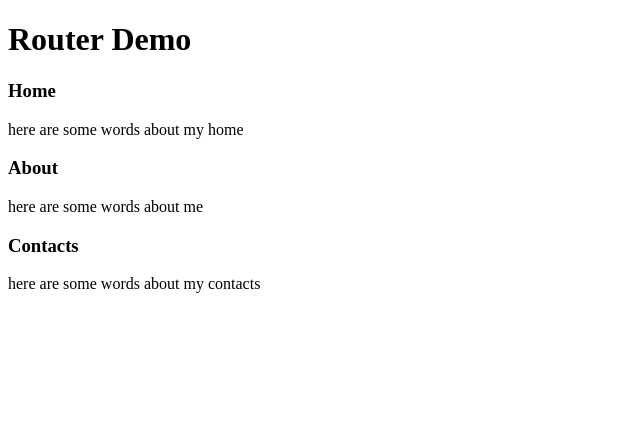
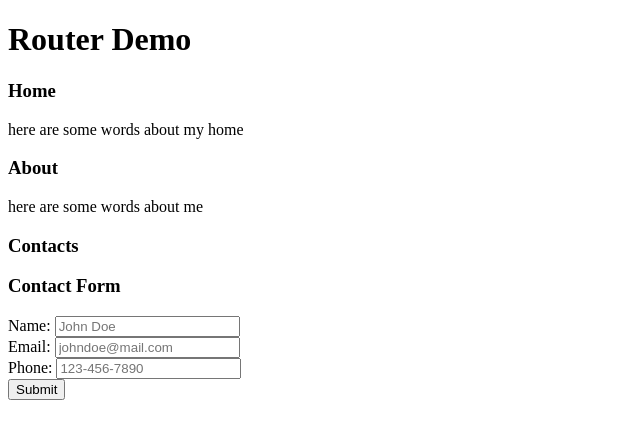
Before and after one commit to loulian444/router-demo, a React (Vite) app: page / in a window 1280 px wide. Shown: the top 438 px of the page, without its empty margins (0-640 px from the left). Built offline with nearby package versions, Linux system fonts and the light colour scheme.

Commit message:
created contact form

```diff
--- a/src/Components/Contact.jsx
+++ b/src/Components/Contact.jsx
@@ -1,8 +1,10 @@
+import ContactForm from "./ContactForm.jsx";
+
 const Contact = () => {
   return (
     <>
       <h3>Contacts</h3>
-      <p>here are some words about my contacts</p>
+      <ContactForm />
     </>
   );
 };
--- /dev/null
+++ b/src/Components/ContactForm.jsx
@@ -0,0 +1,77 @@
+import { useState } from "react";
+
+const ContactForm = () => {
+  const [name, setName] = useState(``);
+  const [email, setEmail] = useState(``);
+  const [phone, setPhone] = useState(``);
+
+  const nameHandler = (event) => {
+    setName(event.target.value);
+  };
+
+  const emailHandler = (event) => {
+    setEmail(event.target.value);
+  };
+
+  const phoneHandler = (event) => {
+    setPhone(event.target.value);
+  };
+
+  const submitHandler = (event) => {
+    event.preventDefault();
+    alert(`
+    Name: ${name}
+    Email: ${email}
+    Phone: ${phone}`);
+  };
+
+  return (
+    <>
+      {/* creat form for name, email, phone number
+      save to a state
+      when submitted show alert with the info */}
+      <h3>Contact Form</h3>
+      <form onSubmit={submitHandler}>
+        <label>
+          Name:{" "}
+          <input
+            type="text"
+            id="name"
+            name="name"
+            placeholder="John Doe"
+            value={name}
+            onChange={nameHandler}
+          />
+        </label>
+        <br />
+        <label>
+          Email:{" "}
+          <input
+            type="email"
+            id="email"
+            name="email"
+            placeholder="johndoe@mail.com"
+            value={email}
+            onChange={emailHandler}
+          />
+        </label>
+        <br />
+        <label>
+          Phone:{" "}
+          <input
+            type="tel"
+            id="phone"
+            name="phone"
+            placeholder="123-456-7890"
+            value={phone}
+            onChange={phoneHandler}
+          />
+        </label>
+        <br />
+        <button type="submit">Submit</button>
+      </form>
+    </>
+  );
+};
+
+export default ContactForm;
```
